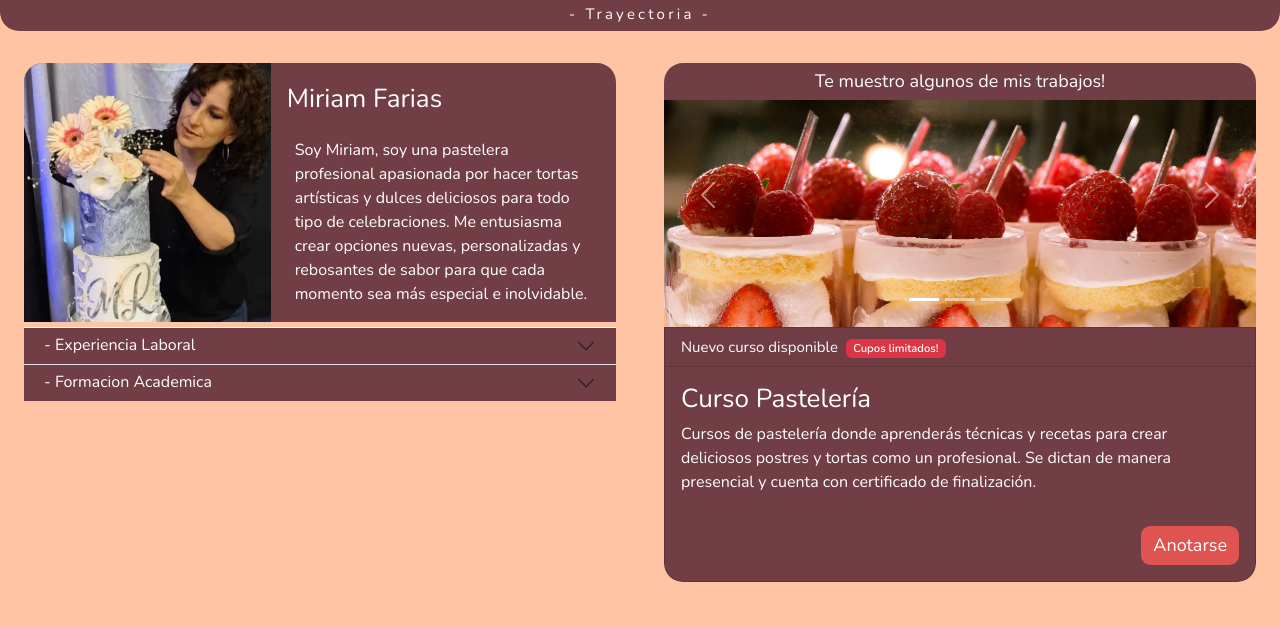
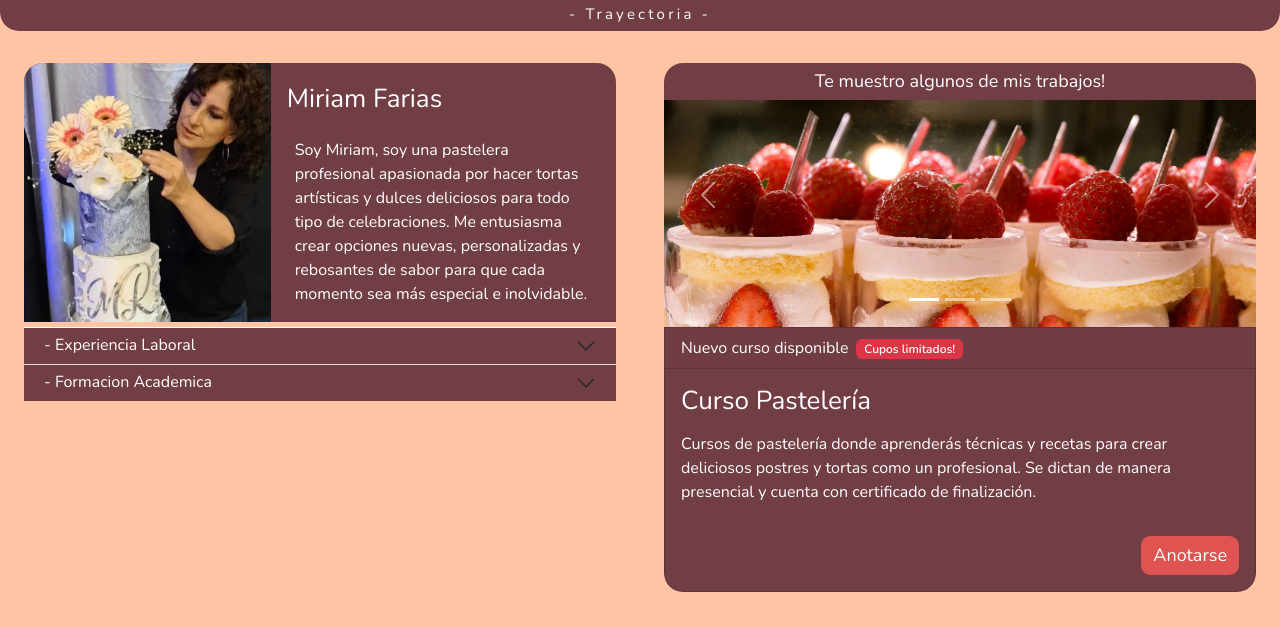
Before and after one commit to IgnacioBayugar/3ra-entrega-yuyena, a website: page html/sobremi.html in a window 1280 px wide. Shown: the part 148-775 px from the top of the page. Drawn offline with nearby package versions, Linux system fonts and the light colour scheme.

Commit message:
[main] final details

```diff
--- a/sass/cards/_aside.scss
+++ b/sass/cards/_aside.scss
@@ -4,13 +4,14 @@
     @include palette ($primary, $fontcolor);
     border-radius: 0rem 0rem 1.2rem 1.2rem;
     &__header{
-        font-size: map-get($txt-size, secondary, desk);
+        font-size: map-get($txt-size, card, desk);
     }
     &__title{
         font-size: map-get($txt-size, card-ttl, desk);
     }
     &__text{
         font-size: map-get($txt-size, card, desk);
+        padding-top: 0.5rem;
     }
     &__button{
         @include btn ($tertiary, $fontcolor, 0.6rem, none, none);
--- a/sass/layout/_background.scss
+++ b/sass/layout/_background.scss
@@ -1,3 +1,3 @@
-.ib-body{ //fondo de la galleria
+.ib-body{ //fondo de la galleria, empezo siendo una imagen con modificaciones, por eso esta en un archivo diferente
 background-color: $secondary;
 }
```
Also changed, not shown: css/main.css, 1 other file.
